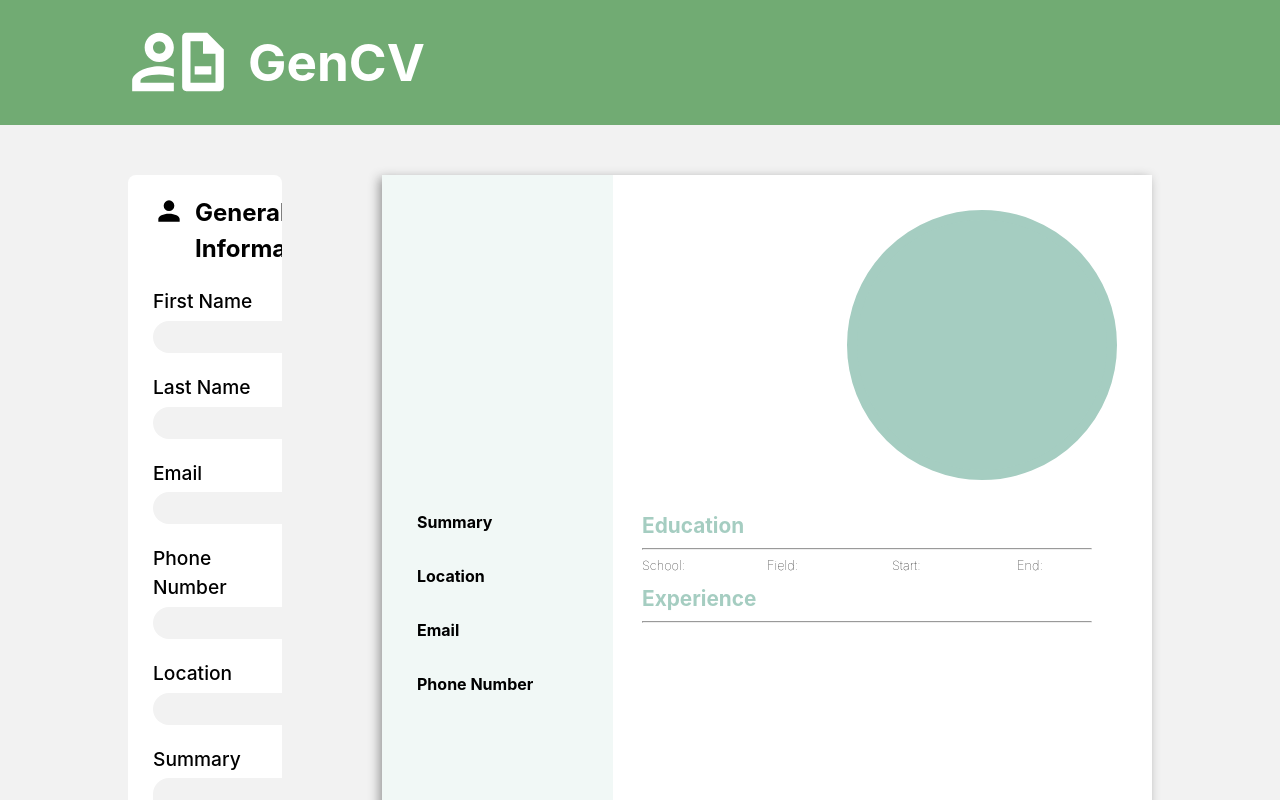
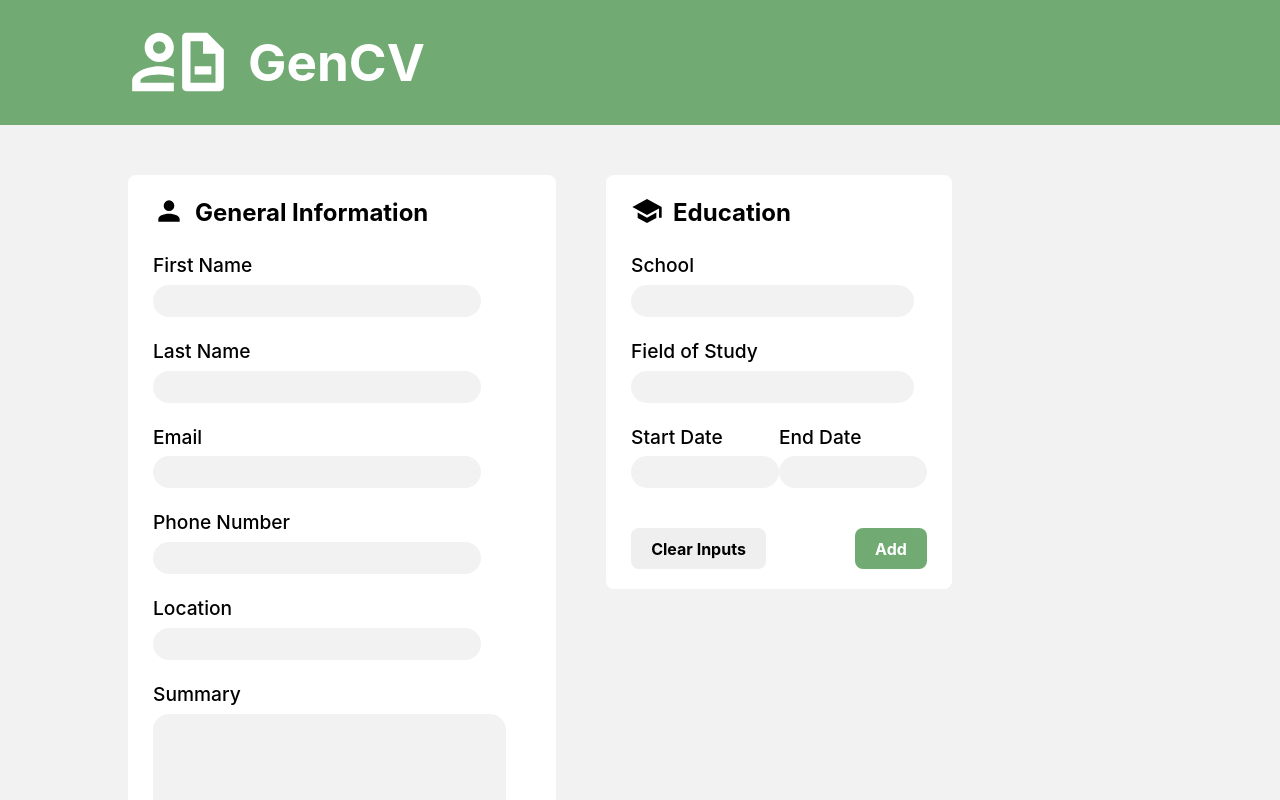
Before and after one commit to Gesem-Martinez/gencv, a React (Vite) app: page / in a window 1280 px wide. Shown: the top 800 px of the page. Built offline with nearby package versions, Linux system fonts and the light colour scheme.

Commit message:
Add styles for a more responsive design

```diff
--- a/src/App.css
+++ b/src/App.css
@@ -4,7 +4,7 @@
 }
 
 .header-container {
-  background-color: #71AB73;
+  background-color: #71ab73;
 }
 
 .header-content {
@@ -36,6 +36,7 @@
   gap: 100px;
 }
 
+
 .forms-container {
   display: flex;
   flex-direction: column;
@@ -44,15 +45,32 @@
   overflow: scroll;
 }
 
+@media (max-width: 1400px) {
+  .main-container {
+    flex-direction: column;
+  }
+
+  .forms-container {
+    flex-direction: row;
+    flex-wrap: wrap;
+    align-items: flex-start;
+  }
+}
+
 .input-container {
   margin-bottom: 20px;
+}
+
+.input-container input,
+.input-container textarea {
+  width: 86%;
 }
 
 .general-info-form {
   background-color: white;
   padding: 20px 25px;
   border-radius: 8px;
-
+  max-width: 378px;
 }
 
 .form-header {
@@ -76,7 +94,7 @@
   min-width: 700px;
   padding: 35px;
   box-shadow: -3px 3px 10px #999999;
-  background: linear-gradient(to right, #F1F8F6 0 30%, #FFFFFF 30% 70%);
+  background: linear-gradient(to right, #f1f8f6 0 30%, #ffffff 30% 70%);
 
   display: flex;
   flex-direction: column;
@@ -90,18 +108,17 @@
   align-items: center;
 }
 
-.content-wrapper{
+.content-wrapper {
   display: flex;
   flex-direction: row;
   justify-content: space-between;
   align-items: flex-start;
 }
 
-
 .preview-full-name {
   font-size: 4rem;
-  color: #A5CDC1;
-  font-family: 'Times New Roman', Times, serif;
+  color: #a5cdc1;
+  font-family: "Times New Roman", Times, serif;
   letter-spacing: 4px;
   font-weight: 700;
 }
@@ -112,18 +129,18 @@
   gap: 30px;
 }
 
-.user-image{
+.user-image {
   height: 250px;
   width: 250px;
-  border: 10px solid #A5CDC1;
+  border: 10px solid #a5cdc1;
   border-radius: 50%;
-  background-color: #A5CDC1;
+  background-color: #a5cdc1;
 }
 
 .user-image img {
+  width: inherit;
+  height: inherit;
   border-radius: 50%;
-  height: inherit;
-  width: inherit;
 }
 
 .user-image img[src=""] {
@@ -143,7 +160,7 @@
   width: 185px;
 }
 
-.preview-summary{
+.preview-summary {
   word-wrap: break-word;
 }
 
@@ -161,8 +178,8 @@
   margin-top: 20px;
 }
 
-.btn-add{
-  background-color: #71AB73;
+.btn-add {
+  background-color: #71ab73;
   color: white;
 }
 
@@ -217,7 +234,7 @@
 }
 
 .preview-section-header {
-  color: #A5CDC1;
+  color: #a5cdc1;
   font-weight: 700;
   font-size: 1.3rem;
   margin-bottom: 7px;
@@ -228,6 +245,6 @@
 }
 
 .preview-main-content hr {
-  color: #A5CDC1aa;
+  color: #a5cdc1aa;
   margin-right: 10px;
 }
--- a/src/FormContainer.jsx
+++ b/src/FormContainer.jsx
@@ -30,6 +30,7 @@ export default function FormContainer({
   const doubleSmInput = {
     display: "flex",
     justifyContent: "space-between",
+    flexWrap: 'wrap',
   };
 
   const handleAddEducation = () => {
```
